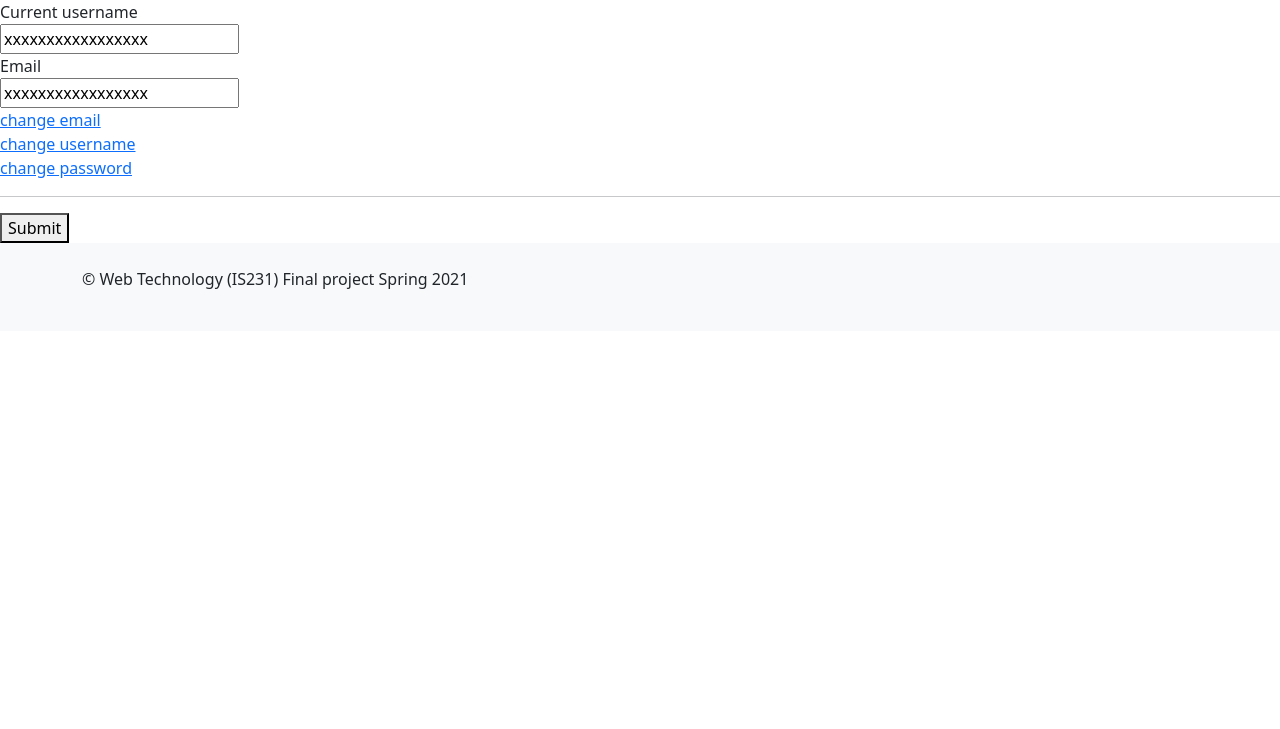
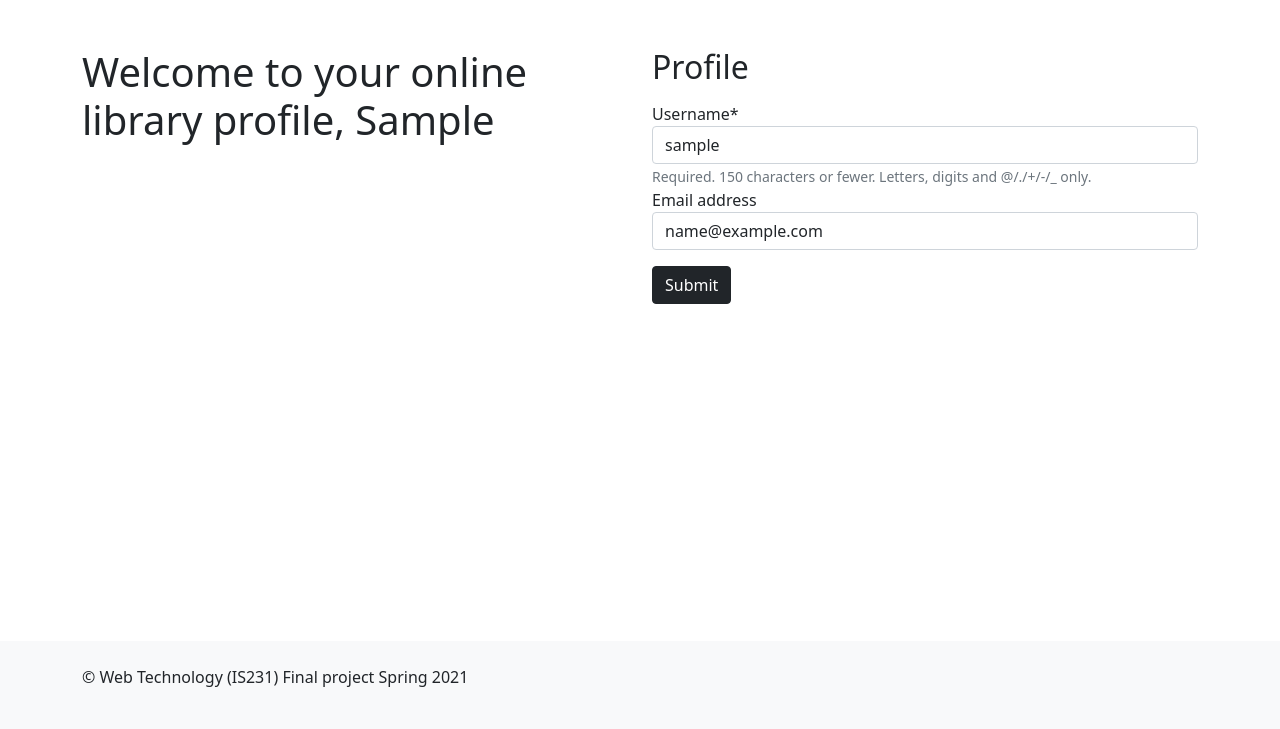
Before and after one commit to elhusseinn/Web-Technology-Final-Project, a Django app: page /user/profile/ in a window 1280 px wide. Shown: the part 71-800 px from the top of the page. Run offline with Django 3.2, Linux system fonts and the light colour scheme; the visitor is signed in with stand-in values (Sample User, id 1); some libraries are stand-ins or nearby versions.

Commit message:
"Book Details & User Profile"

```diff
--- a/Final_Web_Project/settings.py
+++ b/Final_Web_Project/settings.py
@@ -128,6 +128,8 @@ STATICFILES_DIRS = [
 ]
 STATIC_URL = '/static/'
 
-LOGIN_REDIRECT_URL = 'profile'
+LOGIN_REDIRECT_URL = 'home'
 
 CRISPY_TEMPLATE_PACK = 'bootstrap4'
+
+LOGOUT_REDIRECT_URL = 'home'
--- a/book/models.py
+++ b/book/models.py
@@ -5,12 +5,11 @@ from django.utils import timezone
 # Create your models here.
 
 class bookDetail(models.Model):
-    ISBN = models.CharField(primary_key = True, max_length=50)
+    ISBN = models.CharField(max_length=50)
     title = models.CharField(max_length=50)
     author = models.CharField(max_length=50)
     publishDate = models.DateField(default=timezone.now)
 
-    #TODO
     def __str__(self):
         return self.title
 
--- a/book/views.py
+++ b/book/views.py
@@ -1,5 +1,8 @@
 from django.shortcuts import render
+from .models import *
 
 # Create your views here.
 def bookDetails(request, book_id):
-    return render(request, 'books/details.html')
+    book = bookDetail.objects.filter(id=book_id)
+    print(book)
+    return render(request, 'books/details.html', {"book": book[0]})
--- a/templates/user/profile.html
+++ b/templates/user/profile.html
@@ -5,100 +5,25 @@
 
 {% block headscript %}
 <link rel="stylesheet" href='{% static "css/common.css" %}'>
+{% load crispy_forms_tags %}
 {% endblock headscript %}
 
 {% block content %}
-<script>
-    function changeAttributes(id, pholder){
-        var x = document.getElementById(id);
-        x.removeAttribute("readonly");
-        x.required = true;
-        x.placeholder=pholder;
-        x.value="";
-    }
 
-    function changePassword(){
-        var codeblock = '<div>'+
-            '<label for="Opassword">Old password</label>'+
-            '<br>'+
-            '<input type="password" name="Opassword" id="Opassword" placeholder="Old Password" required>'+
-            '</div>'+
+    <div class="container py-5 body-container">
+        <div class="row">
+            <div class="col-md">
+                <h1>Welcome to your online library profile, {{user|title}}</h1>
+            </div>
+            <form class="col-md" method='POST'>
+                {% csrf_token %}
+                <h2 class="mb-3">Profile</h2>
 
-            '<div>'+
-            '<label for="Npassword">New password</label>'+
-            '<br>'+
-            '<input type="password" name="Npassword" id="Npassword" placeholder="New password" required>'+
-            '</div>'+
+                {{ form|crispy }}
 
-            '<div>'+
-            '<label for="confirm_Npassword">Confirm Password</label>'+
-            '<br>'+
-            '<input type="password" name="confirm_Npassword" id="confirm_Npassword" placeholder="Confirm new Password" required>'+
-            '<hr>'+
-            '</div>';
-
-            document.getElementById("change_password").innerHTML = codeblock;
-            document.getElementsByClassName("btn-signup")[0].onclick = confirmPass;
-
-
-    }
-
-
-    function confirmPass() {
-        const pass = document.getElementById("Npassword").value;
-        const confirmed = document.getElementById("confirm_Npassword").value;
-        if (pass != confirmed) {
-            alert("password doesn't match please try again!!");
-            document.getElementById("frm").addEventListener("click", function (event) {
-                event.preventDefault();
-                location.reload();
-            });
-        }
-
-
-
-    }
-
-
-</script>
-
-<form class="submission-form" id="frm" method='POST'>
-    {% csrf_token %}
-    <div>
-        <label for="name">Current username</label>
-        <br>
-        <input type="text" name="UserName" id="name" value="xxxxxxxxxxxxxxxxx" readonly>
+                <button class="btn btn-dark mt-3" type="submit">Submit</button>
+            </form>
+        </div>
     </div>
 
-    <div>
-        <label for="email">Email</label>
-        <br>
-        <input type="email" name="email" id="email" value="xxxxxxxxxxxxxxxxx" readonly>
-
-    </div>
-    <div id="change_password"></div>
-
-    <div>
-        <a href="#" onclick="changeAttributes('email', 'example@example.com')"> change email </a>
-    </div>
-
-    <div>
-        <a href="#" onclick="changeAttributes('name', 'Username')"> change username</a>
-    </div>
-
-    <div>
-        <a href="#" onclick="changePassword()">change password</a>
-        <hr>
-    </div>
-
-
-
-    <button class="btn-signup" type="submit">Submit</button>
-
-
-</form>
-
-
-
-
 {% endblock content %}
--- a/templates/user/register.html
+++ b/templates/user/register.html
@@ -26,7 +26,7 @@
 <div class="container py-5 body-container">
     <div class="row">
         <div class="col-md">
-            <h1>Welcome back to your online library</h1>
+            <h1>Welcome to your online library</h1>
             <p>Please sign up to borrow and return your books.</p>
         </div>
         <form class="col-md" method='POST'>
--- a/user/forms.py
+++ b/user/forms.py
@@ -1,6 +1,7 @@
 from django import forms
 from django.contrib.auth.models import User
 from django.contrib.auth.forms import UserCreationForm
+
 
 class UserRegisterForm(UserCreationForm):
     email = forms.EmailField()
@@ -8,3 +9,8 @@ class UserRegisterForm(UserCreationForm):
     class Meta:
         model = User
         fields = ['username', 'email', 'password1', 'password2']
+
+class UserForm(forms.ModelForm):
+    class Meta:
+        model = User
+        fields = ['username', 'email']
--- a/user/urls.py
+++ b/user/urls.py
@@ -5,6 +5,6 @@ from . import views
 urlpatterns = [
     path('register/', views.register, name='register'),
     path('signin/', auth_views.LoginView.as_view(template_name='user/signin.html'), name='signin'),
-    path('signout/', auth_views.LogoutView.as_view(template_name='Home/home.html'), name='signout'),
+    path('signout/', auth_views.LogoutView.as_view(), name='signout'),
     path('profile/', views.profile, name="profile")
 ]
--- a/user/views.py
+++ b/user/views.py
@@ -1,6 +1,7 @@
 from django.shortcuts import render, redirect
 from django.contrib.auth.decorators import login_required
-from .forms import UserRegisterForm
+from django.contrib.auth import authenticate, login
+from .forms import *
 
 # Create your views here.
 
@@ -9,6 +10,10 @@ def register(request):
         form = UserRegisterForm(request.POST)
         if form.is_valid():
             form.save()
+            new_user = authenticate(username=form.cleaned_data['username'],
+                                    password=form.cleaned_data['password1']
+                                    )
+            login(request, new_user)
             return redirect('home')
     else:
         form = UserRegisterForm()
@@ -19,4 +24,11 @@ def signin(request):
 
 @login_required
 def profile(request):
-    return render(request, 'user/profile.html')
+    if request.method == 'POST':
+        form = UserForm(instance=request.user, data=request.POST)
+        if form.is_valid():
+            user = form.save()
+            return redirect('home')
+        return render(request, 'user/profile.html', {'form': form})
+    form = UserForm(instance=request.user)
+    return render(request, 'user/profile.html', {'form': form})
```
Also changed, not shown: templates/books/details.html (+4 -4 lines).
